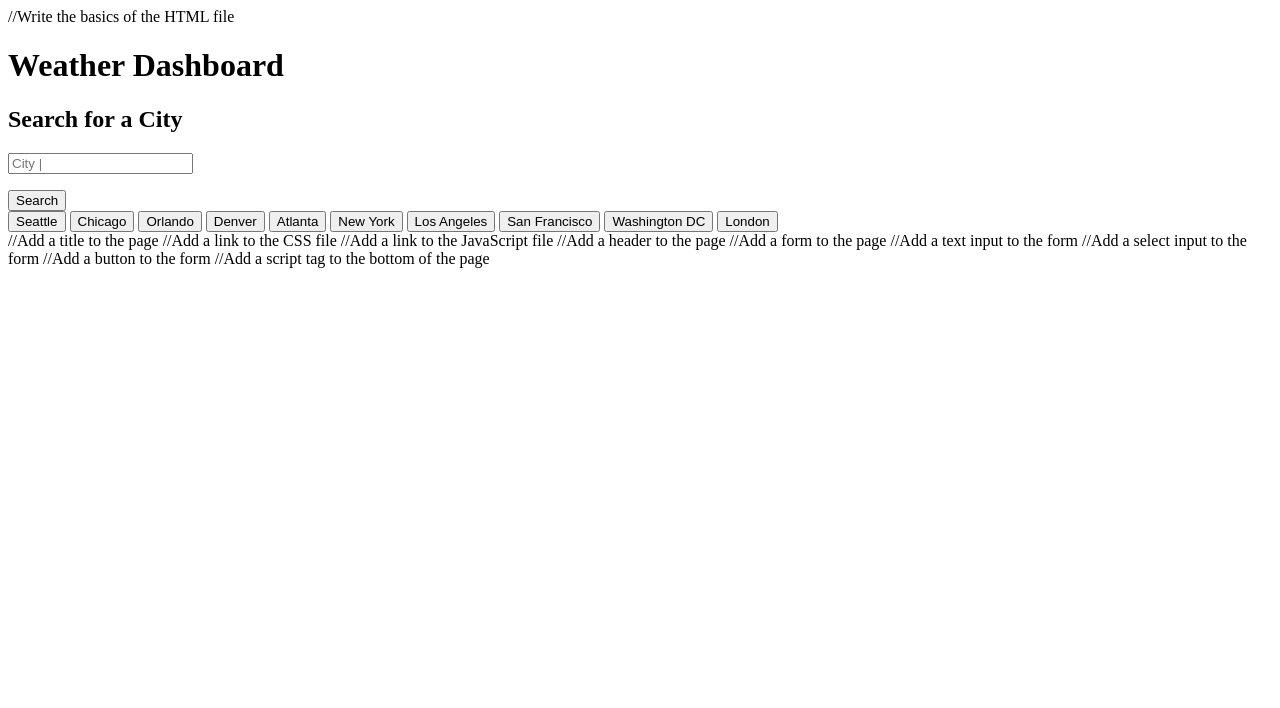
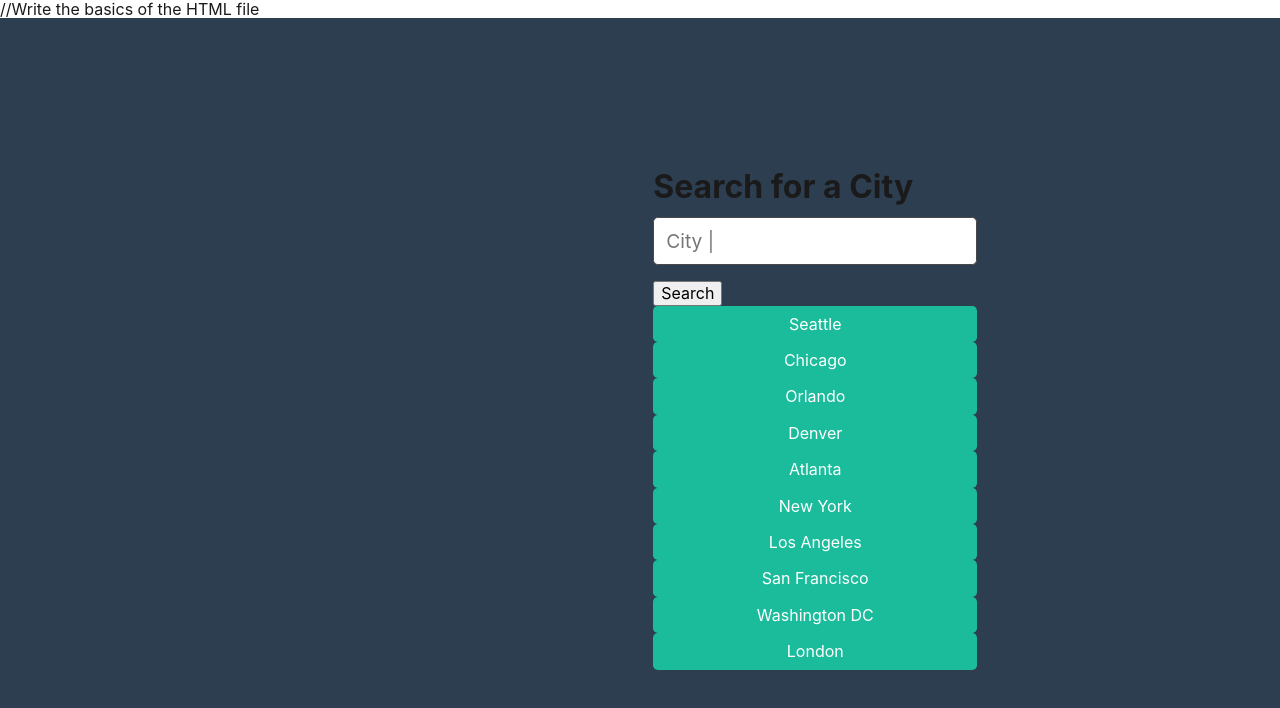
Before and after one commit to le-shush/06_weatherDashboard, a plain HTML site: page index.html in a window 1280 px wide. Drawn offline with Linux system fonts and the light colour scheme.

Commit message:
HTML updated - jass.css updated

```diff
--- a/index.html
+++ b/index.html
@@ -6,6 +6,7 @@
   <meta charset="UTF-8" />
   <meta name="viewport" content="width=devicewidth, initial-scale=1.0" />
   <title>Weather Dashboard</title>
+  <link rel="stylesheet" href="./assets/css/jass.css" />
   <link rel="stylesheet" href="./assets/css/style.css" />
 </head>
 
@@ -44,13 +45,3 @@
 </div>
   <script src="./assets/js/script.js"></script>
 </body>
-
-//Add a title to the page
-//Add a link to the CSS file
-//Add a link to the JavaScript file
-//Add a header to the page
-//Add a form to the page
-//Add a text input to the form
-//Add a select input to the form
-//Add a button to the form
-//Add a script tag to the bottom of the page
```
